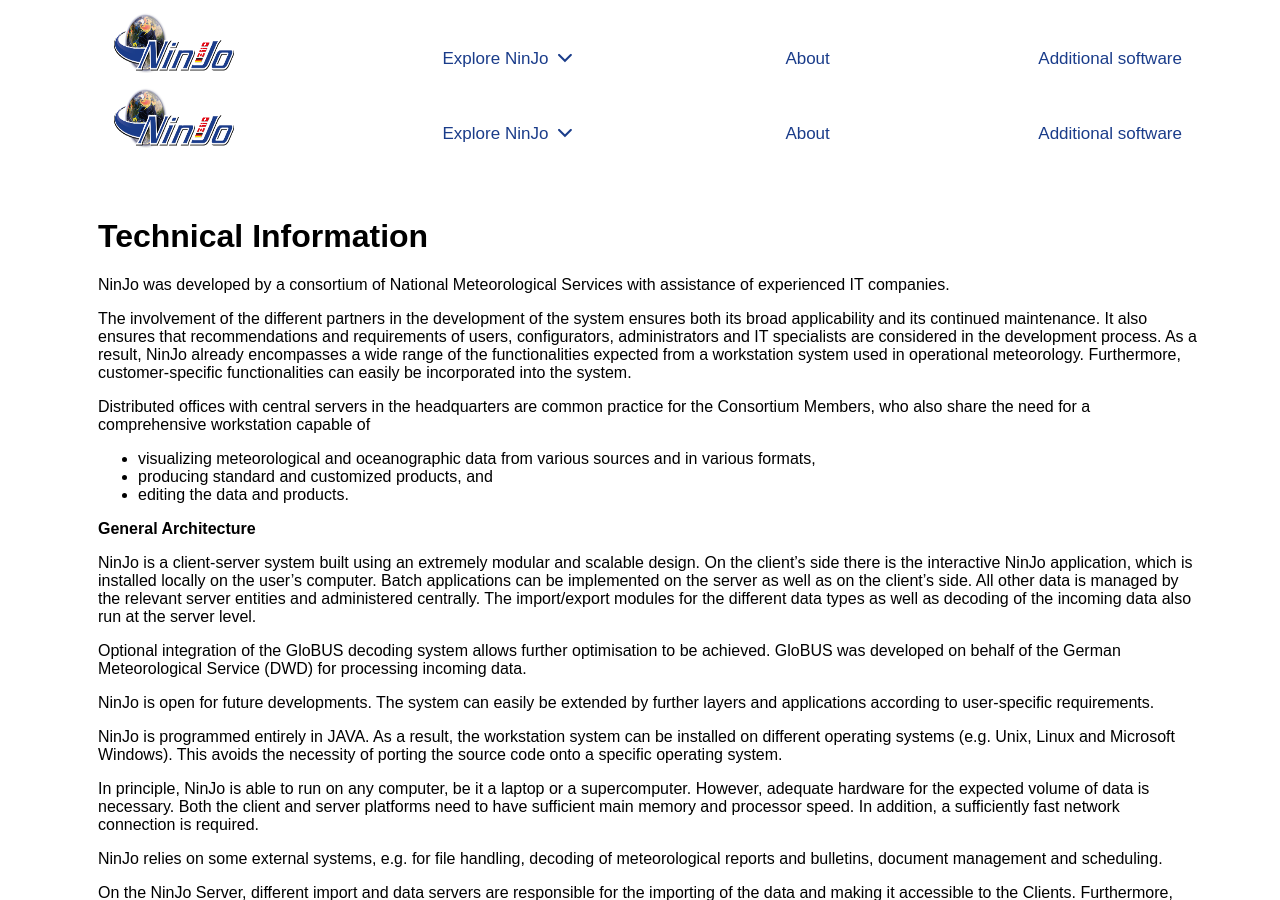
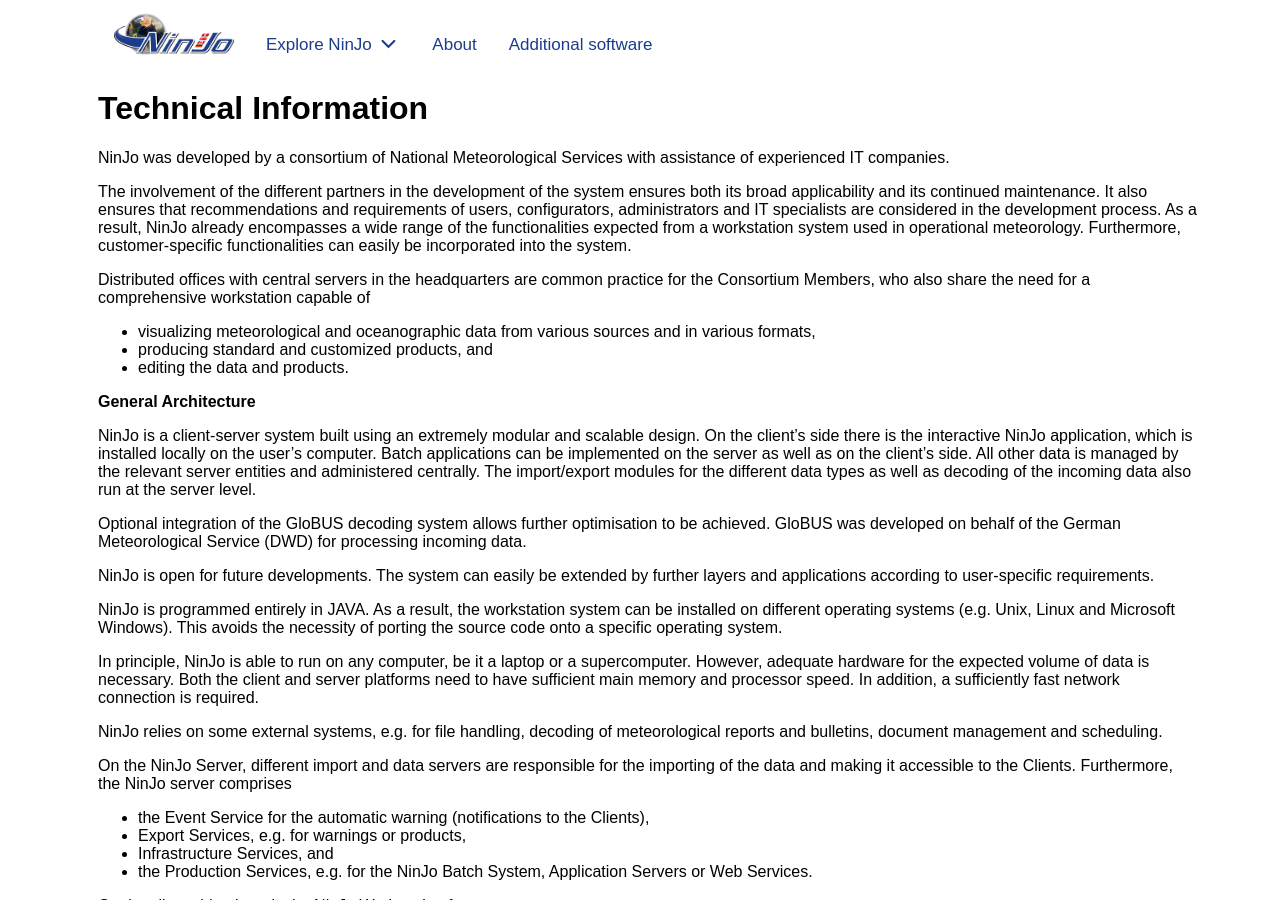
Before and after one commit to orlovale/NinJo_Workstation, a Jekyll site: the page built from technicalInformation.md, in a window 1280 px wide and 900 px high. Built offline with Jekyll 4.4.1, drawn with Linux system fonts in a browser that asks for light colours; nearby versions of some CDN libraries; our own code applies the rules of GitHub Pages for plain Markdown files.

Commit message:
Update technicalInformation.md

```diff
--- a/technicalInformation.md
+++ b/technicalInformation.md
@@ -1,8 +1,7 @@
-<link href="style.css" rel="stylesheet">
-
-{% include navbar.html %}
-
-<p style="margin: 60px 0px 0px 0px;" />
+---
+layout: default
+title: Technical Information
+---
 # Technical Information
 
 NinJo was developed by a consortium of National Meteorological Services with assistance of experienced IT companies.
```
